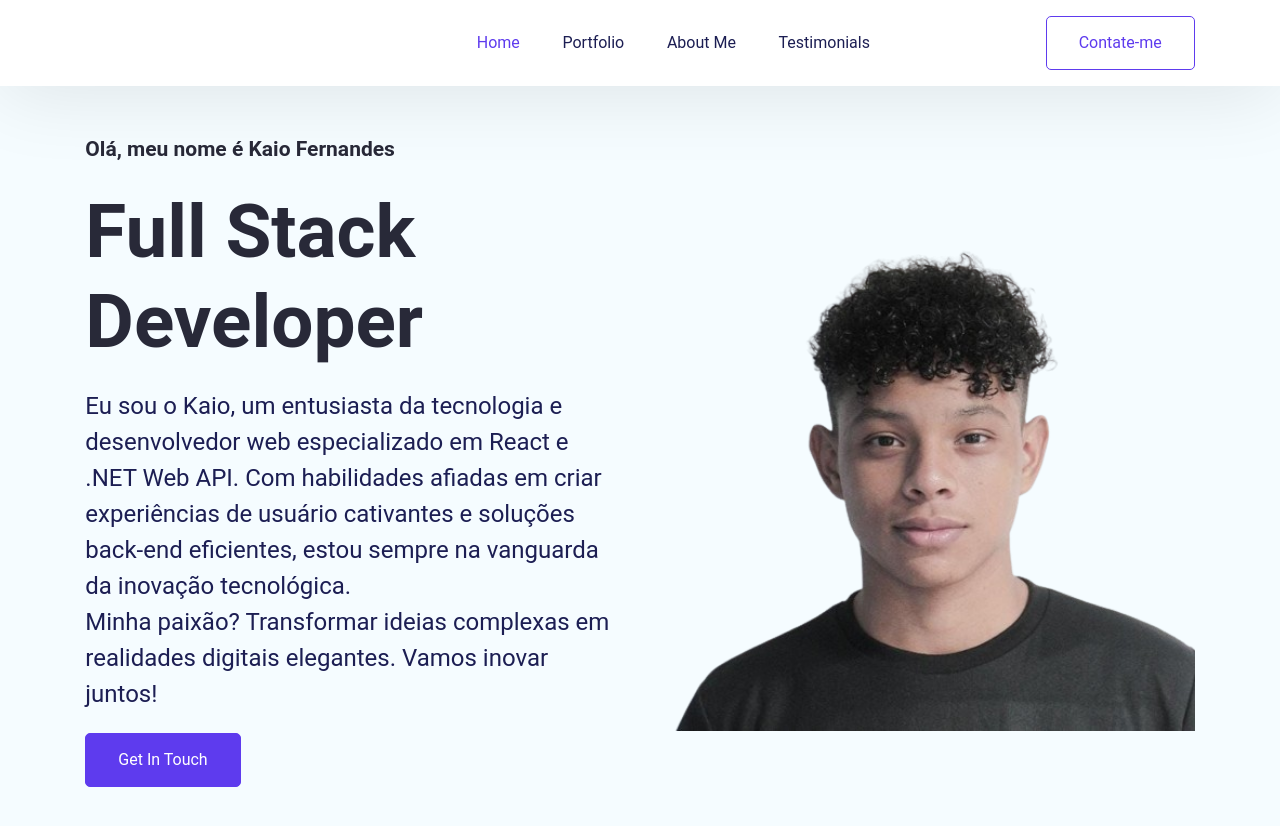
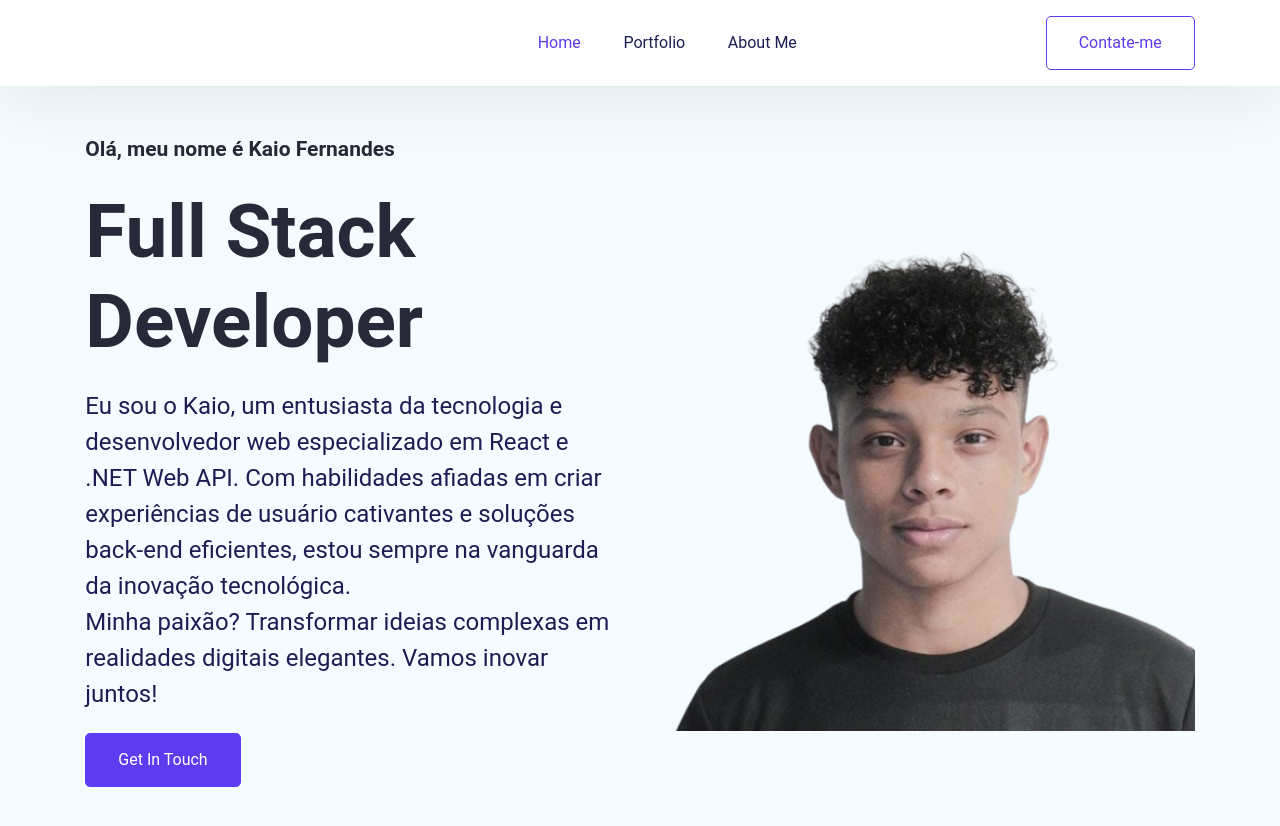
Before and after one commit to KaiokkFernandes/personal-portfolio, a React (Create React App) app: page / in a window 1280 px wide. Shown: the top 826 px of the page. Built offline with nearby package versions, Linux system fonts and the light colour scheme.

Commit message:
Remove link to testimonials in NavBar component

```diff
--- a/src/Pages/Home/NavBar.jsx
+++ b/src/Pages/Home/NavBar.jsx
@@ -100,7 +100,7 @@ function Navbar() {
               to="testimonial"
               className="navbar--content"
             >
-              Testimonials
+
             </Link>
           </li>
         </ul>
```
